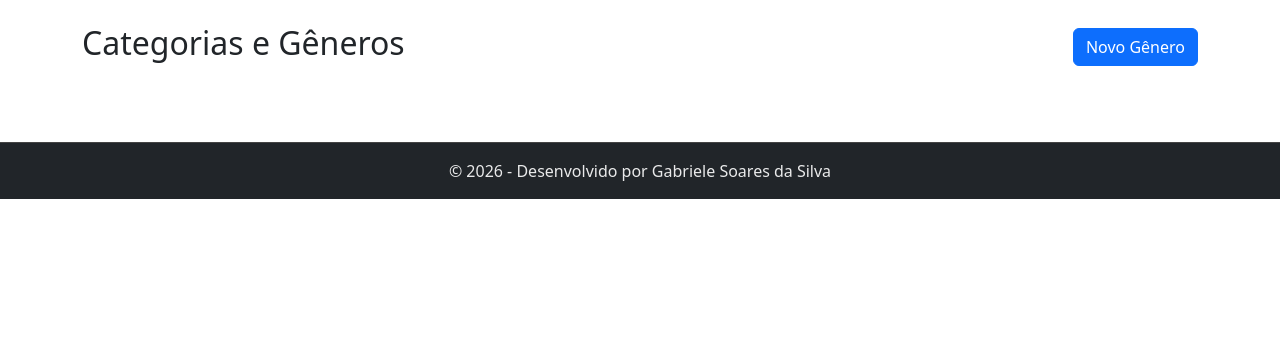
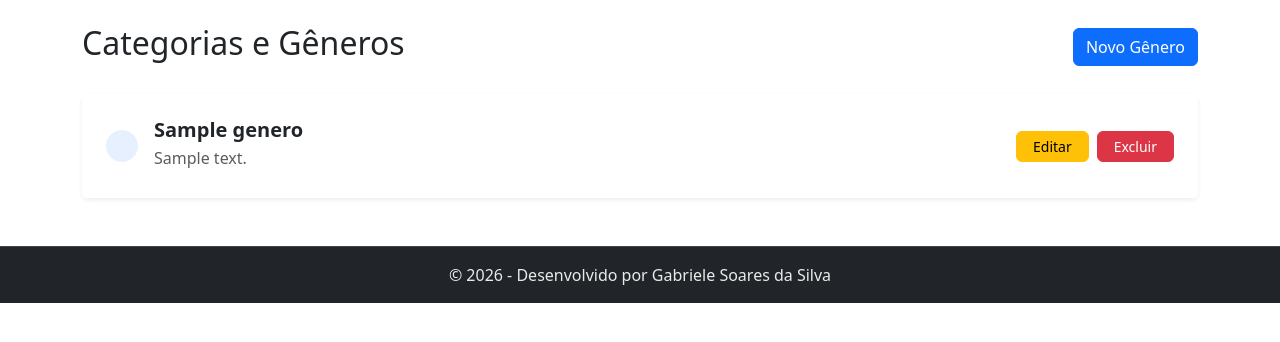
Before and after one commit to Gabissilva24/t1-programacao-para-internet, a Flask app: page /generos/listar in a window 1280 px wide. Shown: the part 56-398 px from the top of the page. Run offline with Flask 3, Linux system fonts and the light colour scheme; tables that the repository leaves empty hold one stand-in row (values such as "Sample post").

Commit message:
fix: atualiza variável de lista para dados em listar_generos

```diff
--- a/templates/generos/listar_generos.html
+++ b/templates/generos/listar_generos.html
@@ -15,7 +15,7 @@
     <div class="list-group list-group-flush">
 
         <!-- Loop que percorre os gêneros -->
-        {% for genero in lista %}
+        {% for genero in dados %}
 
         <div class="list-group-item p-4">
             <div class="d-flex w-100 justify-content-between align-items-center">
```
